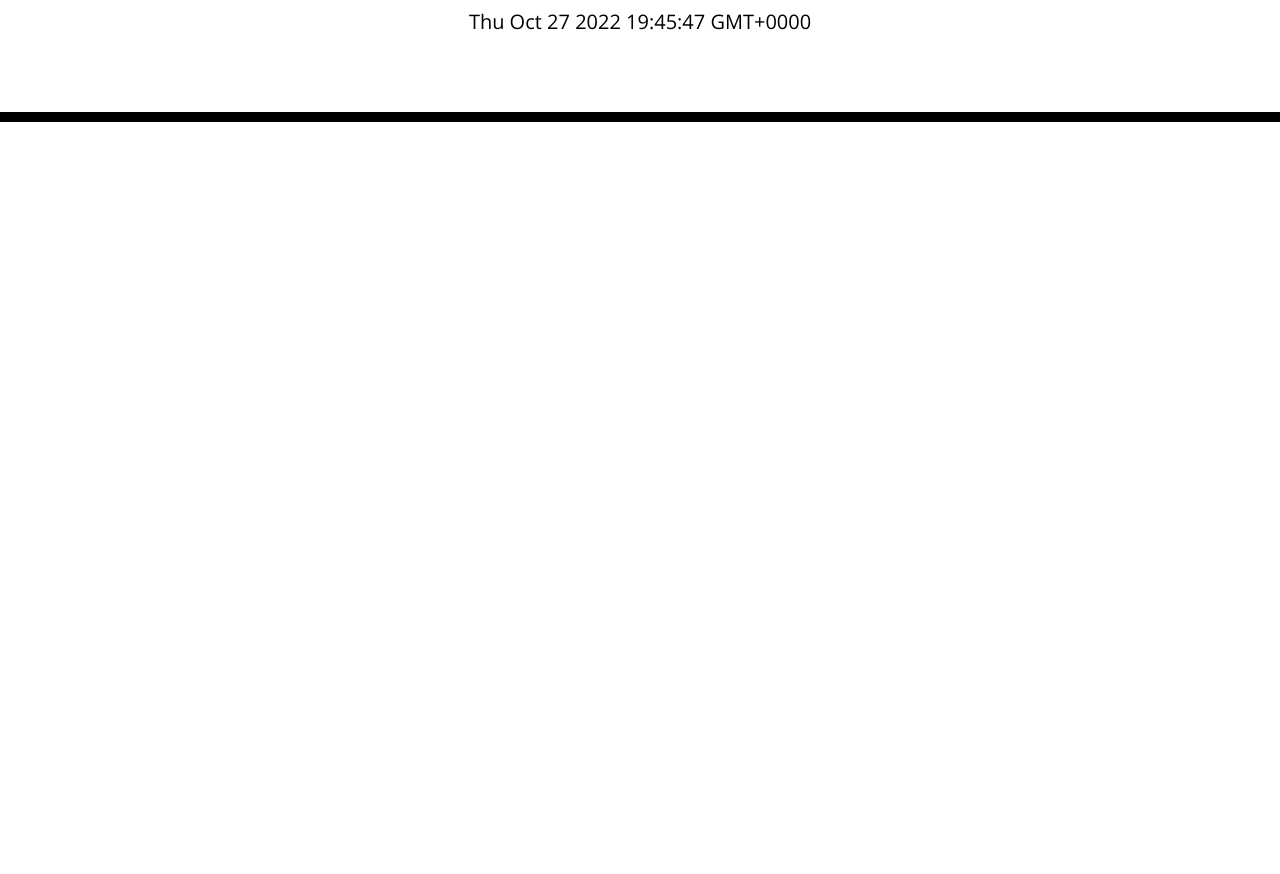
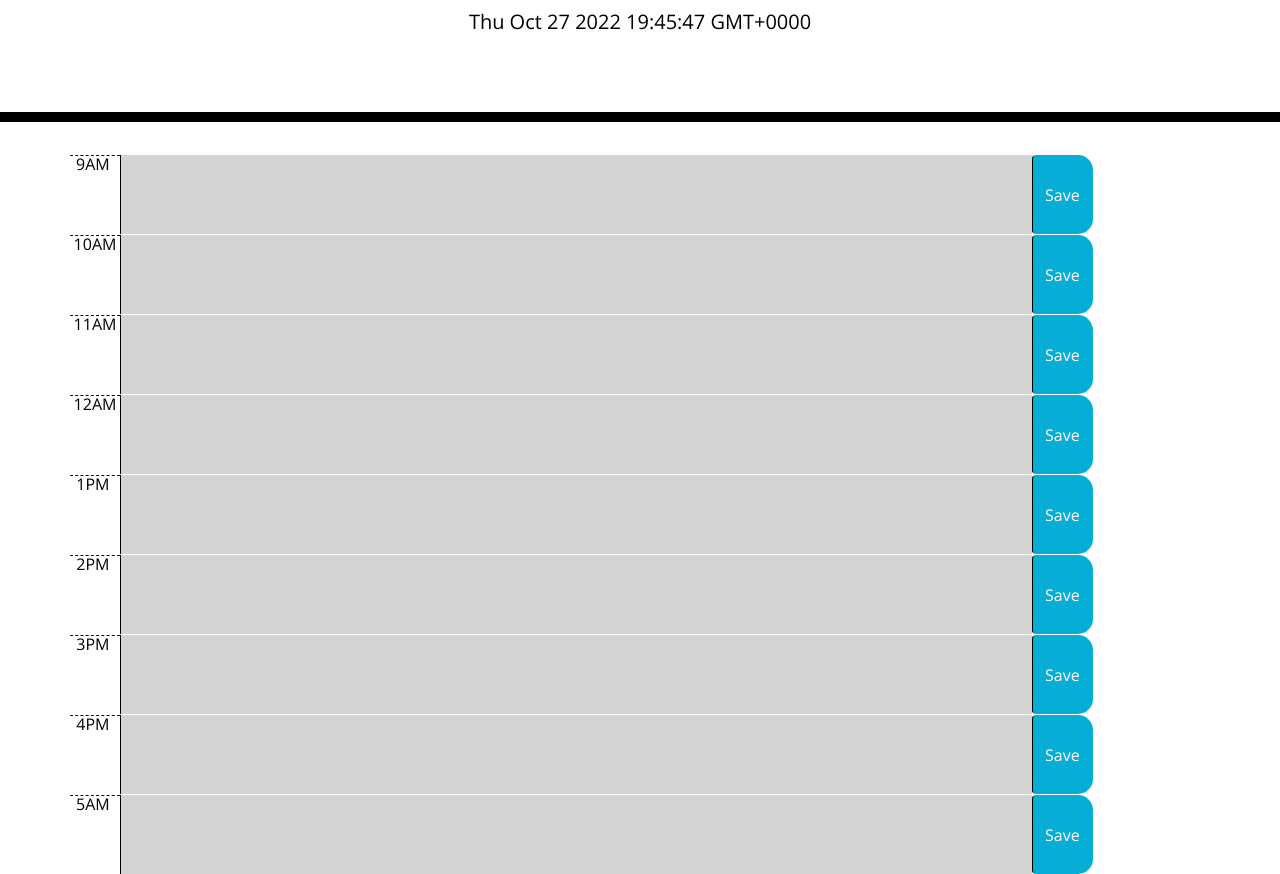
Before and after one commit to alexben11/challenge-5-calendar, a plain HTML site: page Develop/index.html in a window 1280 px wide. Shown: the part 182-1056 px from the top of the page. Before the commit the page ends 800 px from the top, so only its background shows below. Drawn offline with nearby package versions, Linux system fonts and the light colour scheme.

Commit message:
Added timeblocks

```diff
--- a/Develop/index.html
+++ b/Develop/index.html
@@ -29,9 +29,62 @@
       <p class="lead">A simple calendar app for scheduling your work day</p>
       <p id="currentDay" class="lead"></p>
     </header>
+
     <div class="container">
       <!-- Timeblocks go here -->
-    </div>
+      <div id="9" data-nine class="row time-block">
+        <div class="hour">9AM </div>
+        <textarea class="past description"></textarea>
+        <button class="saveBtn btn">Save</button>
+      </div>
+
+      <div id="10" class="row time-block">
+        <div class="hour">10AM</div>
+        <textarea class="past description"></textarea>
+        <button class="saveBtn btn">Save</button>
+      </div>
+
+      <div id="11" class="row time-block">
+        <div class="hour">11AM</div>
+        <textarea class="past description"></textarea>
+        <button class="saveBtn btn">Save</button>
+      </div>
+
+      <div id="12" class="row time-block">
+        <div class="hour">12AM</div>
+        <textarea class="past description"></textarea>
+        <button class="saveBtn btn">Save</button>
+      </div>
+
+      <div id="13" class="row time-block">
+        <div class="hour">1PM </div>
+        <textarea class="past description"></textarea>
+        <button class="saveBtn btn">Save</button>
+      </div>
+
+      <div id="14" class="row time-block">
+        <div class="hour">2PM </div>
+        <textarea class="past description"></textarea>
+        <button class="saveBtn btn">Save</button>
+      </div>
+
+      <div id="15" class="row time-block">
+        <div class="hour">3PM </div>
+        <textarea class="past description"></textarea>
+        <button class="saveBtn btn">Save</button>
+      </div>
+
+      <div id="16" class="row time-block">
+        <div class="hour">4PM </div>
+        <textarea class="past description"></textarea>
+        <button class="saveBtn btn">Save</button>
+      </div>
+
+      <div id="17" class="row time-block">
+        <div class="hour">5AM </div>
+        <textarea class="past description"></textarea>
+        <button class="saveBtn btn">Save</button>
+      </div>
 
     <script src="https://code.jquery.com/jquery-3.4.1.min.js"></script>
     <script src="https://cdnjs.cloudflare.com/ajax/libs/moment.js/2.24.0/moment.min.js"></script>
--- a/Develop/script.js
+++ b/Develop/script.js
@@ -4,8 +4,31 @@ console.log(today.format("dddd, MMMM Do YYYY, h:mm:ss a"));
 $("#currentDay").text(today);
 
 
-//Add timeblocks for standard bussiness hours
-//Color code each timeblock to indicte past,present,future
+//Add timeblocks for standard bussiness hours in HTML.
+
+//Color code timeblock in reference to past,present,future times.
+// Create an if statement that compares div id with hour in moment or moment format and chance styles accordingly.
+var currentTime = today.format("H");
+console.log (currentTime);
+
+//create variables for each timeblock
+
+var nine= document.getElementById("#9");
+var ten= document.getElementById("#10");
+var eleven= document.getElementById("#11");
+var twelve= document.getElementById("#12");
+var thirteen= document.getElementById("#13");
+var fourteen= document.getElementById("#14");
+var fifteen= document.getElementById("#15");
+var sixteen= document.getElementById("#16");
+var sixteen= document.getElementById("#17");
+ console.log (typeof nine);
+
+// function
+// var timeBlock = document.getElementById("#15");
+
+// if (currentTime )
+
 //Able to click into timeblock
 //  -can enter an event into timeblock
 //  -click save button and save event in timeblock
--- a/Develop/style.css
+++ b/Develop/style.css
@@ -23,11 +23,13 @@ textarea{
 
 .description{
   white-space: pre-wrap;
+  width: 80%;
 }
 
 .time-block{
   text-align: center;
   border-radius: 15px;
+
 }
 
 .row {
@@ -40,6 +42,7 @@ textarea{
   background-color: #ffffff;
   color: #000000;
   border-top: 1px dashed #000000;
+  width: 50px;
 }
 
 .past {
```
